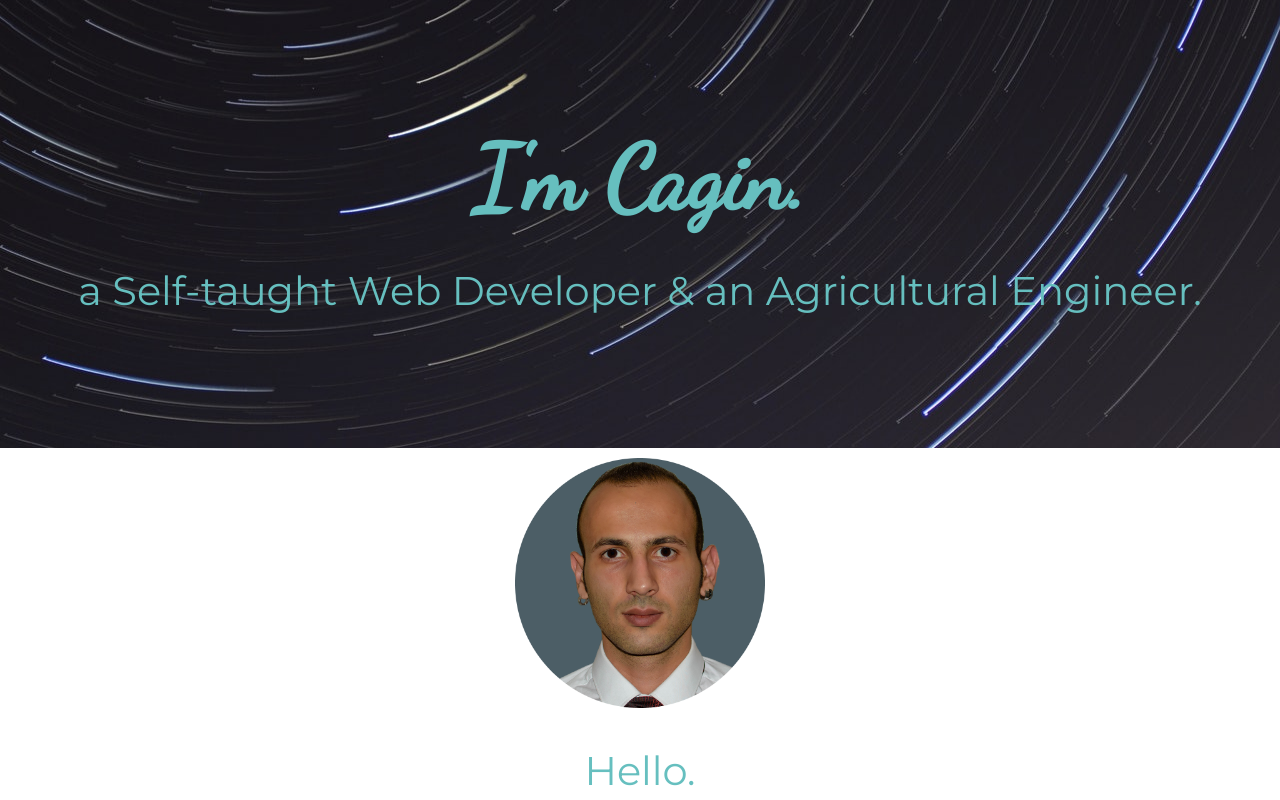
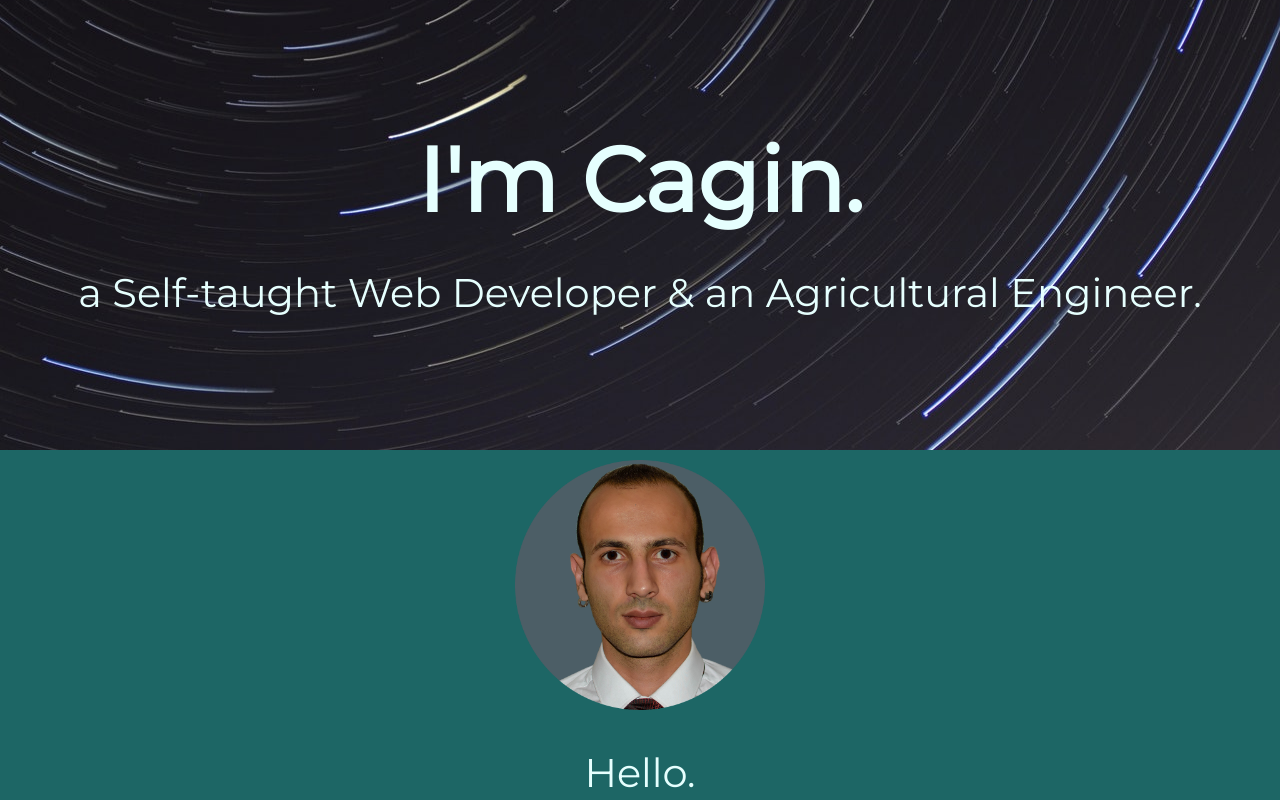
Before and after one commit to Jilcys/Jilcys.github.io, a plain HTML site: page index.html in a window 1280 px wide. Shown: the top 800 px of the page. Drawn offline with Linux system fonts and the light colour scheme.

Commit message:
style changes

```diff
--- a/css/styles.css
+++ b/css/styles.css
@@ -1,13 +1,21 @@
+:root{
+  /* COLOR PALETTE */
+  --maincolor : #1C3C54;
+  --secondary: #1D6665;
+  --whitespace: #E6FFFE;
+  --hintcolor: #6E8BA3;
+}
+
 body {
     margin: 0;
   text-align: center;
   font-family: "Merriweather", serif;
-  color: #40514E;
-
+  color: var(--whitespace);
+  background-color: var(--secondary);
 }
 
 h1 {
-  font-family: "Dancing Script", cursive;
+  font-family: "Montserrat", cursive;
   font-size: 5.62rem;
   margin: 50px auto 0 auto;
 
@@ -25,16 +33,16 @@ h2{
     font-weight: normal;
 }
 h1, h2{
-    color: #66BFBF;
+    color: var(--whitespace);
 }
 h3, a{
-    color: #11999E;
+    color: var(--whitespace);
 }
 p{
     line-height: 1.35;
 }
 .top-container {
-  background-color: #EAF6F6;
+  background-color: var(--secondary);
   position: relative;
   padding-top: 75px;
   background-image: url("/img/background.jpg");
@@ -111,7 +119,7 @@ hr {
     padding-bottom: 45px;
 }
 .bottom-container a{
-    color: #11999e;
+    color: var(--whitespace);
     text-decoration: none;
     padding: 20px;
 }
```
